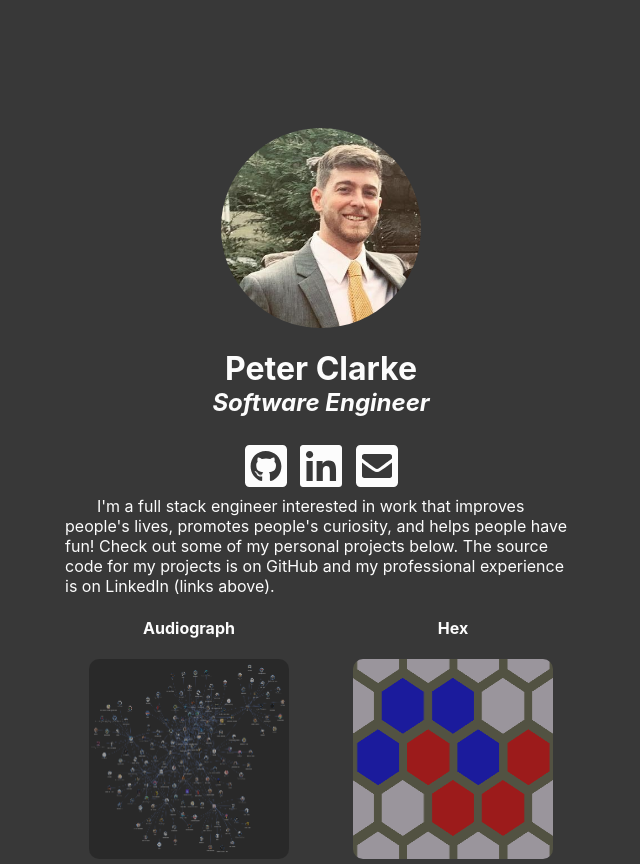
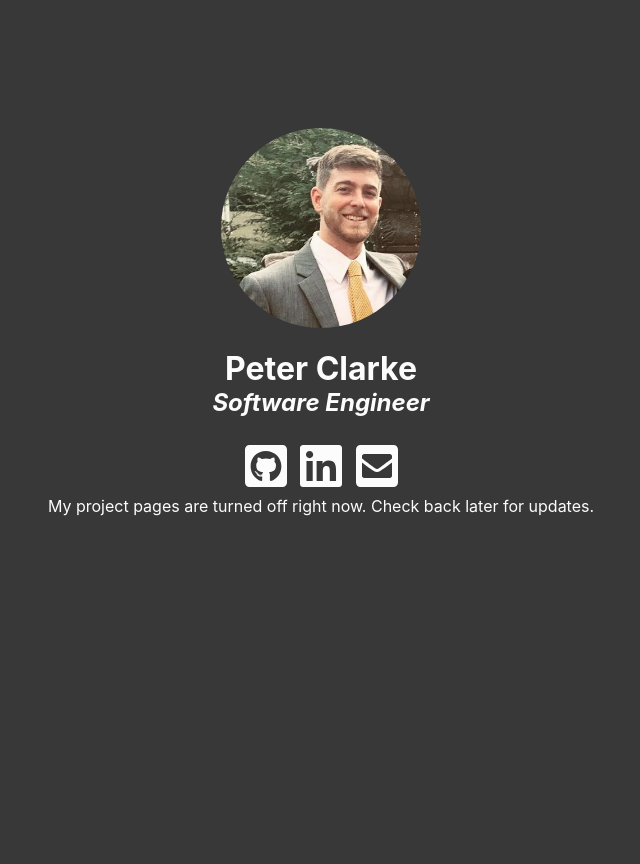
Before and after one commit to clarkepeterf/peterclarkehomepage, a plain HTML site: page index.html in a window 1280 px wide. Shown: the whole page, without its empty margins (319-959 px from the left). Drawn offline with Linux system fonts and the light colour scheme.

Commit message:
temporarily remove project pages

```diff
--- a/index.html
+++ b/index.html
@@ -23,20 +23,7 @@
 		<a href="https://www.linkedin.com/in/peterclarkedev/"><i class="fab fa-linkedin"></i></a>
 		<a href="mailto:peter@peterclarke.org"><i class="fas fa-envelope-square"></i></a>
 	</div>
-	<p>I'm a full stack engineer interested in work that improves people's lives, promotes people's curiosity, and helps people have fun!
-		Check out some of my personal projects below. The source code for my projects is on GitHub and my professional
-		experience is on LinkedIn (links above).</p>
-	<div class="projects">
-		<div class="project proj1">
-			<h4>Audiograph</h4>
-			<a href="https://www.peterclarke.org/audiograph"><img class="projectLogo"
-					src="spotify-network-graph-200.png" alt="Spotify Network Graph" /></a>
-		</div>
-		<div class="project proj2">
-			<h4>Hex</h4>
-			<a href="https://www.peterclarke.org/hex"><img class="projectLogo" src="hexLogo-200.png" alt="Hex" /></a>
-		</div>
-	</div>
+	<p>My project pages are turned off right now. Check back later for updates.</p>
 </body>
 
 </html>
--- a/lib/main.css
+++ b/lib/main.css
@@ -70,12 +70,8 @@ html,
 		}
 
 		p{
-			width: 50%;
-			min-width: 300px;
-			max-width: 600px;
 			margin: auto;
-			text-align: left;
-			text-indent: 2em;
+			text-align: center;
 		}
 
 		@media screen and (min-width: 800px){
```
